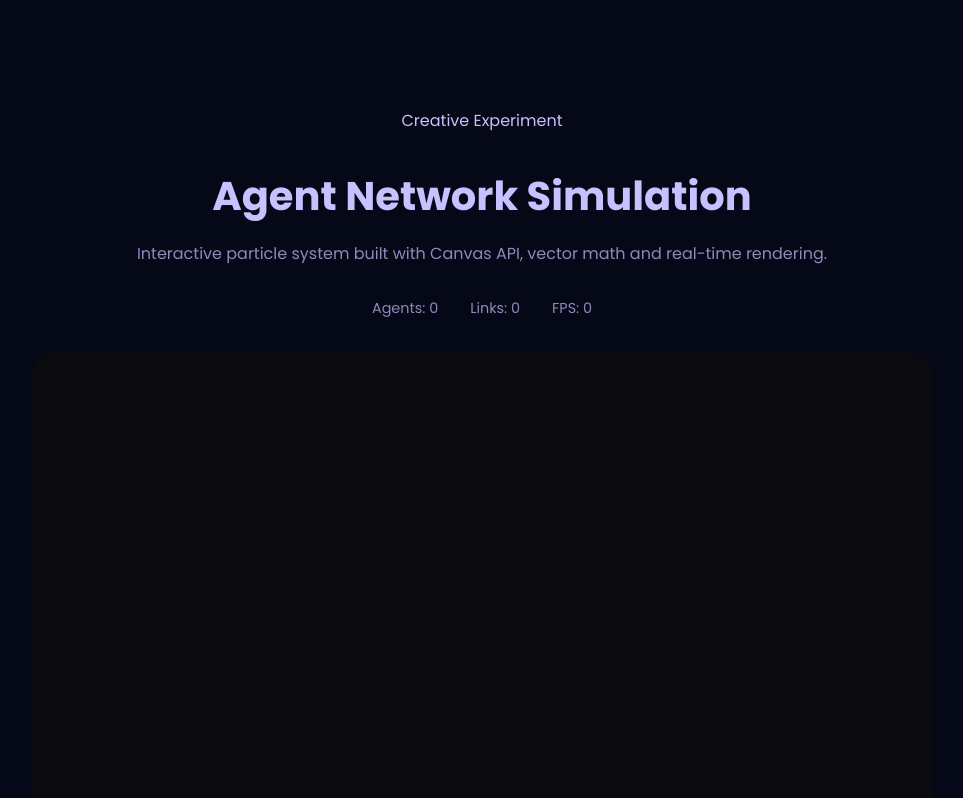
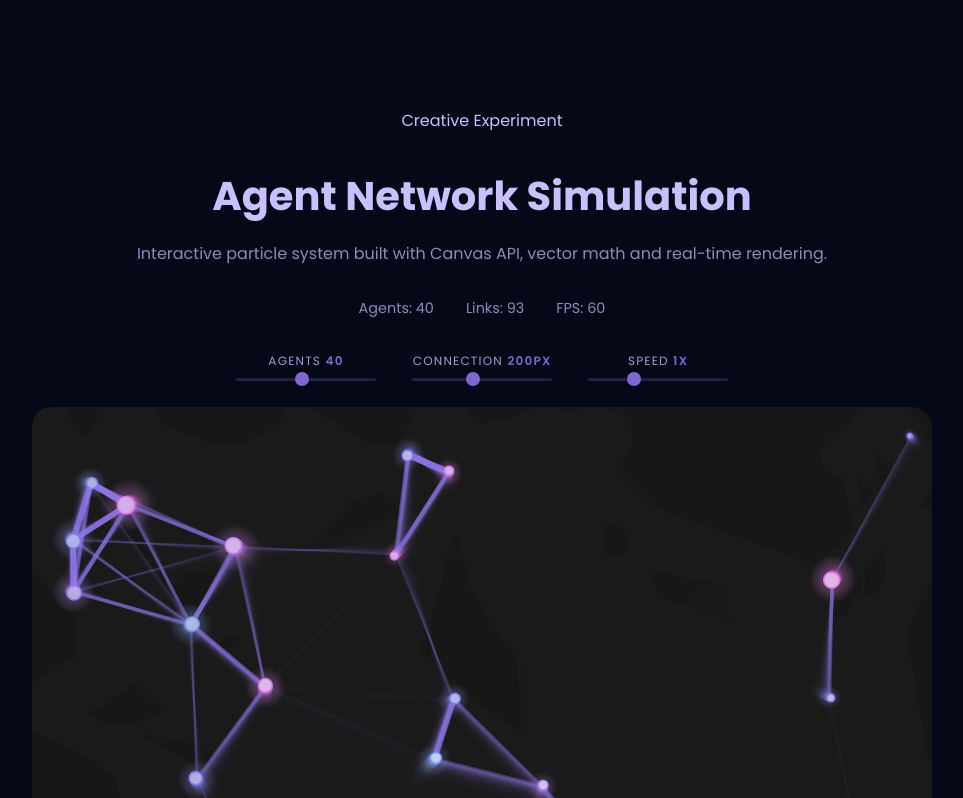
Before and after one commit to DelPieroj10/Hexagon_Desingne_Landing-page-project, a React (Vite) app: page / in a window 1280 px wide. Shown: the part 8567-9365 px from the top of the page, without its empty margins (158-1121 px from the left). Built offline with nearby package versions, Linux system fonts and the light colour scheme.

Commit message:
feat: add to real-time control slider fort agents, connections distance and speed

```diff
--- a/src/Components/CreativeLab/Agent.js
+++ b/src/Components/CreativeLab/Agent.js
@@ -19,8 +19,9 @@ export class Agent {
   }
 
   update() {
-    this.pos.x += this.vel.x;
-    this.pos.y += this.vel.y;
+    const s = this.speed ?? 1;
+    this.pos.x += this.vel.x * s;
+    this.pos.y += this.vel.y * s;
     this.time  += this.pulseSpeed;
   }
 
--- a/src/Components/CreativeLab/CreativeLab.css
+++ b/src/Components/CreativeLab/CreativeLab.css
@@ -11,6 +11,7 @@
   color: #c9c0ff;
   text-align: center;
   overflow: hidden;
+  cursor: crosshair;
 }
 
 .creative-lab__header h2 {
@@ -46,3 +47,54 @@
   display: block;
   background: #0a0a0f;
 }
+
+
+.creative-lab__controls {
+  display: flex;
+  justify-content: center;
+  gap: 2rem;
+  flex-wrap: wrap;
+  margin: 1.5rem 0;
+}
+
+.creative-lab__slider {
+  display: flex;
+  flex-direction: column;
+  align-items: center;
+  gap: 6px;
+  font-size: 0.75rem;
+  letter-spacing: 0.1em;
+  text-transform: uppercase;
+  opacity: 0.8;
+  cursor: pointer;
+}
+
+.creative-lab__slider em {
+  color: #9b7fff;
+  font-style: normal;
+  font-weight: 600;
+}
+
+.creative-lab__slider input[type="range"] {
+  -webkit-appearance: none;
+  width: 140px;
+  height: 3px;
+  background: rgba(155, 127, 255, 0.25);
+  border-radius: 2px;
+  outline: none;
+  cursor: pointer;
+}
+
+.creative-lab__slider input[type="range"]::-webkit-slider-thumb {
+  -webkit-appearance: none;
+  width: 14px;
+  height: 14px;
+  border-radius: 50%;
+  background: #9b7fff;
+  cursor: pointer;
+  transition: transform 0.15s ease;
+}
+
+.creative-lab__slider input[type="range"]::-webkit-slider-thumb:hover {
+  transform: scale(1.3);
+}
--- a/src/Components/CreativeLab/CreativeLab.jsx
+++ b/src/Components/CreativeLab/CreativeLab.jsx
@@ -1,24 +1,40 @@
-import { initSketch } from './sketch'
-import { useState, useEffect, useRef } from 'react'
-import "./CreativeLab.css"
+import { initSketch } from "./sketch";
+import { useState, useEffect, useRef } from "react";
+import "./CreativeLab.css";
 
+const DEFAULT_CONFIG = {
+  agentCount: 40,
+  connectionDist: 200,
+  speed: 1,
+};
 
-export default function CreativeLab () {
-
+export default function CreativeLab() {
   const canvasRef = useRef(null);
+  const sectionRef = useRef(null);
+  const sketchRef = useRef(null);
 
   const [stats, setStats] = useState({
     agents: 0,
-    connection: 0,
+    connections: 0,
     fps: 0,
   });
+
+  const configRef = useRef({ ...DEFAULT_CONFIG });
+
+  const [sliders, setSliders] = useState({ ...DEFAULT_CONFIG });
+
+  const handleSlider = (e) => {
+    const { name, value } = e.target;
+    const parsed = Number(value);
+    setSliders((prev) => ({ ...prev, [name]: parsed }));
+    configRef.current[name] = parsed;
+  };
 
   useEffect(() => {
     const canvas = canvasRef.current;
 
-    if(!canvas) return;
+    if (!canvas) return;
     const ctx = canvas.getContext("2d");
-
     const SIZE = Math.min(window.innerWidth * 0.8, 900);
 
     canvas.width = SIZE;
@@ -31,12 +47,11 @@ export default function CreativeLab () {
 
     const handleMouseMove = (e) => {
       const rect = canvas.getBoundingClientRect();
-
       const scaleX = canvas.width / rect.width;
       const scaleY = canvas.height / rect.height;
-
       mouse.x = (e.clientX - rect.left) * scaleX;
       mouse.y = (e.clientY - rect.top) * scaleY;
+    };
 
     const handleMouseLeave = () => {
       mouse.x = -9999;
@@ -46,40 +61,110 @@ export default function CreativeLab () {
     canvas.addEventListener("mousemove", handleMouseMove);
     canvas.addEventListener("mouseleave", handleMouseLeave);
 
-      initSketch (canvas, ctx, SIZE, mouse, setStats);
+    sketchRef.current = initSketch(
+      canvas,
+      ctx,
+      SIZE,
+      mouse,
+      setStats,
+      configRef.current,
+    );
 
-      return() => {
+    return () => {
       canvas.removeEventListener("mousemove", handleMouseMove);
       canvas.removeEventListener("mouseleave", handleMouseLeave);
+      sketchRef.current?.stop();
+    };
+  }, []);
+
+  useEffect(() => {
+    const section = sectionRef.current;
+    if (!section) return;
+
+    const observer = new IntersectionObserver(
+      ([entry]) => {
+        if (entry.isIntersecting) {
+          sketchRef.current?.start();
+        } else {
+          sketchRef.current?.stop();
         }
-    };
+      },
+      { threshold: 0.2 },
+    );
+
+    observer.observe(section);
+
+    return () => observer.disconnect();
   }, []);
 
   return (
     <section className="creative-lab">
       <div className="creative-lab__header">
-        <span className="creative-lab__label">
-          Creative Experiment
-        </span>
+        <span className="creative-lab__label">Creative Experiment</span>
 
-        <h2>
-          Agent Network Simulation
-        </h2>
+        <h2>Agent Network Simulation</h2>
 
         <p>
-          Interactive particle system built with Canvas API,
-          vector math and real-time rendering.
+          Interactive particle system built with Canvas API, vector math and
+          real-time rendering.
         </p>
       </div>
       <div className="creative-lab__stats">
         <span>Agents: {stats.agents}</span>
-        <span>Links: {stats.connection}</span>
+        <span>Links: {stats.connections}</span>
         <span>FPS: {stats.fps}</span>
+      </div>
+
+      <div className="creative-lab__controls">
+        <label className="creative-lab__slider">
+          <span>
+            Agents <em>{sliders.agentCount}</em>
+          </span>
+          <input
+            type="range"
+            name="agentCount"
+            min="5"
+            max="80"
+            step="1"
+            value={sliders.agentCount}
+            onChange={handleSlider}
+          />
+        </label>
+
+        <label className="creative-lab__slider">
+          <span>
+            Connection <em>{sliders.connectionDist}px</em>
+          </span>
+          <input
+            type="range"
+            name="connectionDist"
+            min="50"
+            max="400"
+            step="10"
+            value={sliders.connectionDist}
+            onChange={handleSlider}
+          />
+        </label>
+
+        <label className="creative-lab__slider">
+          <span>
+            Speed <em>{sliders.speed}x</em>
+          </span>
+          <input
+            type="range"
+            name="speed"
+            min="0.1"
+            max="3"
+            step="0.1"
+            value={sliders.speed}
+            onChange={handleSlider}
+          />
+        </label>
       </div>
 
       <div className="creative-lab__canvasWrapper">
         <canvas ref={canvasRef}></canvas>
       </div>
     </section>
-  )
+  );
 }
--- a/src/Components/CreativeLab/sketch.js
+++ b/src/Components/CreativeLab/sketch.js
@@ -1,69 +1,73 @@
-import { Agent } from './Agent';
-import { randomRange, mapRange } from './utils';
-import { updateStats } from './stats';
+import { Agent } from "./Agent";
+import { randomRange, mapRange } from "./utils";
+import { updateStats } from "./stats";
 
 const MAX_DIST = 200;
-const AGENT_COUNT = window.innerWidth < 768 ? 20 : 40;
+const agentCount = window.innerWidth < 768 ? 20 : 40;
 
-export function initSketch(canvas, ctx, SIZE, mouse, setStats) {
+export function initSketch(canvas, ctx, SIZE, mouse, setStats, config) {
 
-  const agents = Array.from({ length: AGENT_COUNT }, () =>
-    new Agent(
-      randomRange(0, SIZE),
-      randomRange(0, SIZE),
-      SIZE,
-      SIZE
-    )
+  const agents = Array.from(
+    { length: config.agentCount },
+    () => new Agent(randomRange(0, SIZE), randomRange(0, SIZE), SIZE, SIZE),
   );
 
-  canvas.addEventListener('click', (e) => {
-    const rect   = canvas.getBoundingClientRect();
-    const scaleX = canvas.width  / rect.width;
+  canvas.addEventListener("click", (e) => {
+    const rect = canvas.getBoundingClientRect();
+    const scaleX = canvas.width / rect.width;
     const scaleY = canvas.height / rect.height;
-    agents.push(new Agent(
-      (e.clientX - rect.left) * scaleX,
-      (e.clientY - rect.top)  * scaleY,
-      SIZE, SIZE
-    ));
+    agents.push(
+      new Agent(
+        (e.clientX - rect.left) * scaleX,
+        (e.clientY - rect.top) * scaleY,
+        SIZE,
+        SIZE,
+      ));
   });
 
-  let lastTime   = performance.now();
+  let lastTime = performance.now();
   let frameCount = 0;
-  let fps        = 0;
-
-
+  let fps = 0;
+  let rafId = null;
 
   const draw = (now) => {
-
     frameCount++;
     if (now - lastTime >= 1000) {
-      fps        = frameCount;
+      fps = frameCount;
       frameCount = 0;
-      lastTime   = now;
+      lastTime = now;
     }
 
-    ctx.fillStyle = 'rgba(25, 25, 26, 0.25)';
+    if (agents.length < config.agentCount) {
+      agents.push(
+        new Agent(randomRange(0, SIZE), randomRange(0, SIZE), SIZE, SIZE),
+      );
+    } else if (agents.length > config.agentCount) {
+      agents.pop();
+    }
+
+    ctx.fillStyle = "rgba(25, 25, 26, 0.25)";
     ctx.fillRect(0, 0, SIZE, SIZE);
 
     let connectionCount = 0;
+
+    const threshold = config.connectionDist;
 
     for (let i = 0; i < agents.length; i++) {
       const agentA = agents[i];
 
       for (let j = i + 1; j < agents.length; j++) {
         const agentB = agents[j];
-        const dist   = agentA.pos.getDistance(agentB.pos);
+        const dist = agentA.pos.getDistance(agentB.pos);
 
-        if (dist > MAX_DIST) continue;
+        if (dist > threshold) continue;
 
         connectionCount++;
-
-        const alpha     = mapRange(dist, 0, MAX_DIST, 0.8, 0);
+        const alpha = mapRange(dist, 0, MAX_DIST, 0.8, 0);
         const lineWidth = mapRange(dist, 0, MAX_DIST, 8, 0.5);
 
         ctx.strokeStyle = `rgba(155, 127, 255, ${alpha})`;
-        ctx.lineWidth   = lineWidth;
-
+        ctx.lineWidth = lineWidth;
         ctx.beginPath();
         ctx.moveTo(agentA.pos.x, agentA.pos.y);
         ctx.lineTo(agentB.pos.x, agentB.pos.y);
@@ -71,22 +75,31 @@ export function initSketch(canvas, ctx, SIZE, mouse, setStats) {
       }
     }
 
-    agents.forEach(agent => {
+    agents.forEach((agent) => {
+      agent.speed = config.speed;
       agent.attract(mouse.x, mouse.y);
       agent.update();
       agent.bounce();
       agent.draw(ctx);
     });
 
-    updateStats(
-      agents.length,
-      connectionCount,
+    setStats({
+      agents: agents.length,
+      connections: connectionCount,
       fps,
-      setStats
-    );
+    });
 
-    requestAnimationFrame(draw);
+    // updateStats(agents.length, connectionCount, fps, setStats);
+
+    rafId = requestAnimationFrame(draw);
   };
 
-  // requestAnimationFrame(draw);
+  rafId = requestAnimationFrame(draw);
+
+  return {
+    stop: () => cancelAnimationFrame(rafId),
+    start: () => {
+      rafId = requestAnimationFrame(draw);
+    },
+  };
 }
```
Lines whose indentation alone changed are shown as unchanged.
